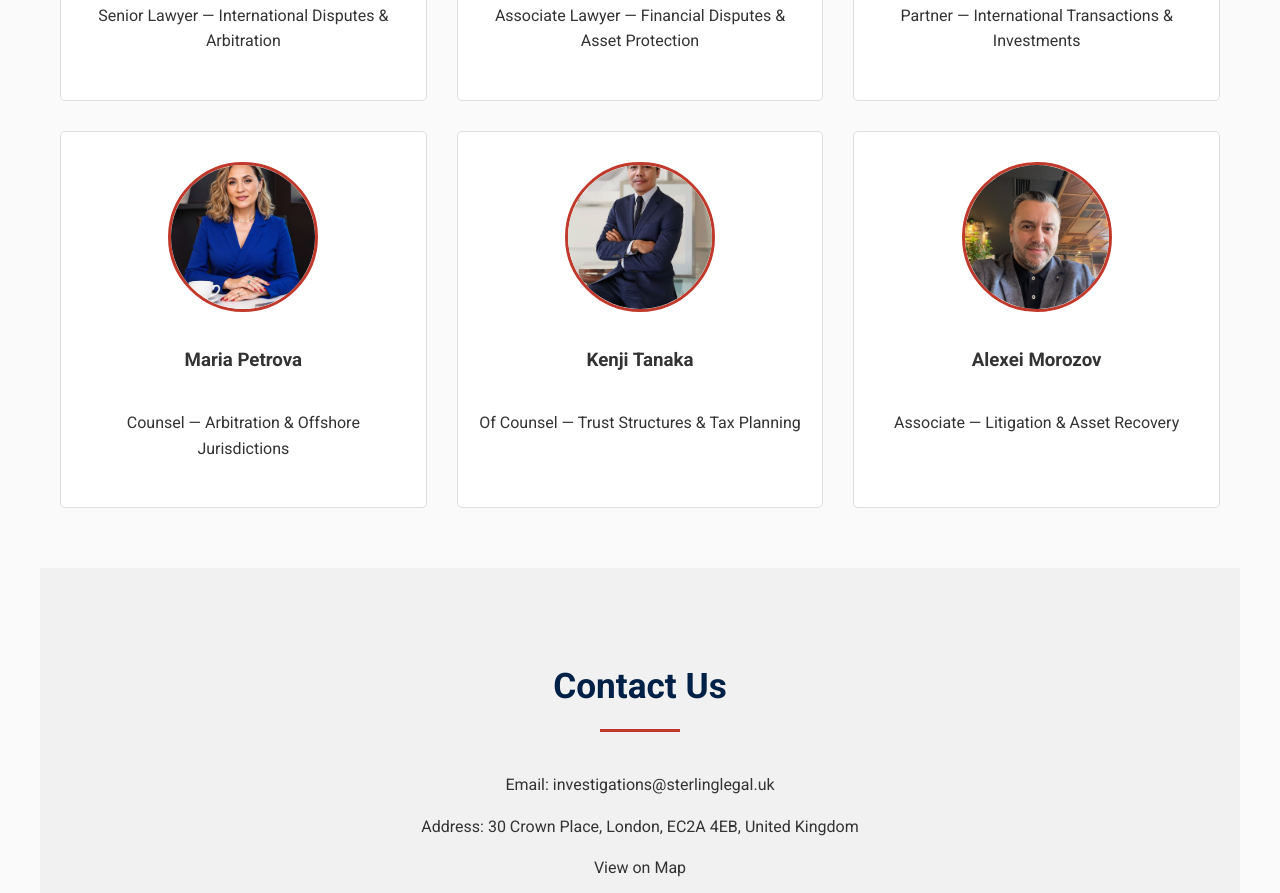
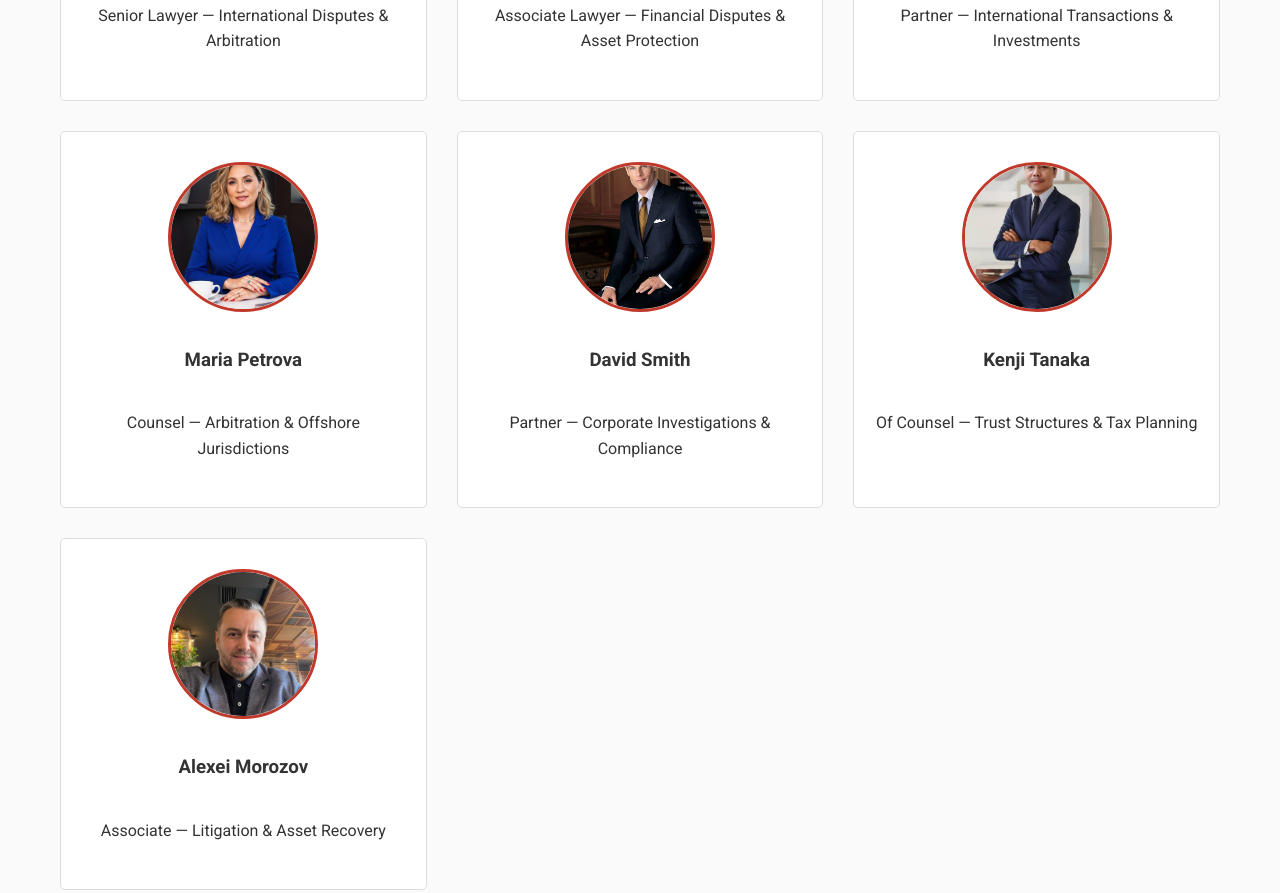
Before and after one commit to Renat132/my-website, a plain HTML site: page index.html in a window 1280 px wide. Shown: the part 3693-4586 px from the top of the page. Drawn offline with Linux system fonts and the light colour scheme.

Commit message:
Update index.html

```diff
--- a/index.html
+++ b/index.html
@@ -668,6 +668,12 @@
           <h3>Maria Petrova</h3>
           <p>Counsel — Arbitration & Offshore Jurisdictions</p>
         </div>
+        <!-- David Smith добавлен здесь -->
+        <div class="member" onclick="window.location.href='david-smith.html'">
+          <img src="DavidSmith.jpg" alt="David Smith" onerror="this.onerror=null; this.src='https://via.placeholder.com/150';">
+          <h3>David Smith</h3>
+          <p>Partner — Corporate Investigations & Compliance</p>
+        </div>
         <div class="member" onclick="window.location.href='kenji-tanaka.html'">
           <img src="KenjiTanaka.jpg" alt="Kenji Tanaka" onerror="this.onerror=null; this.src='https://via.placeholder.com/150';">
           <h3>Kenji Tanaka</h3>
```
Lines whose indentation alone changed are shown as unchanged.
